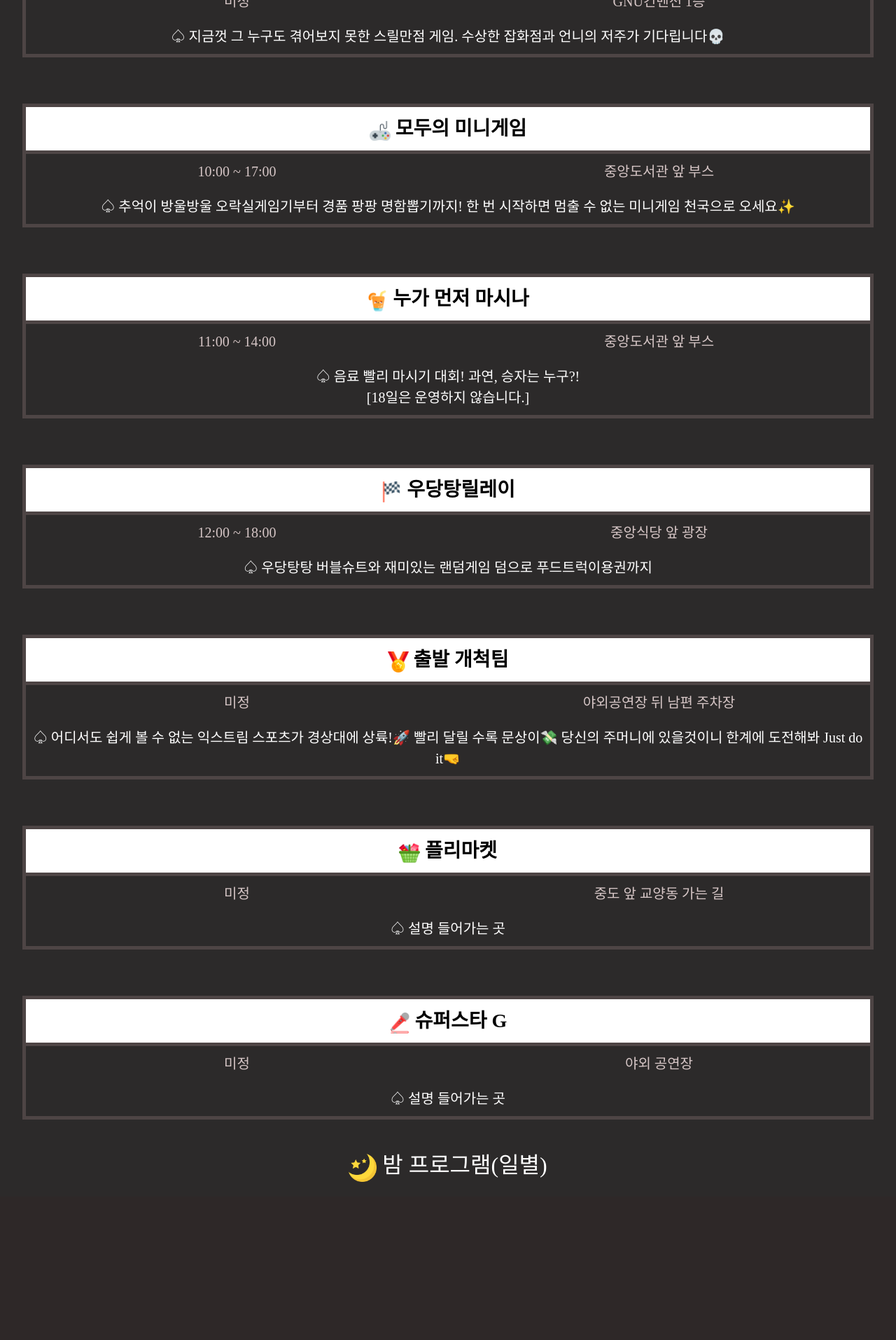
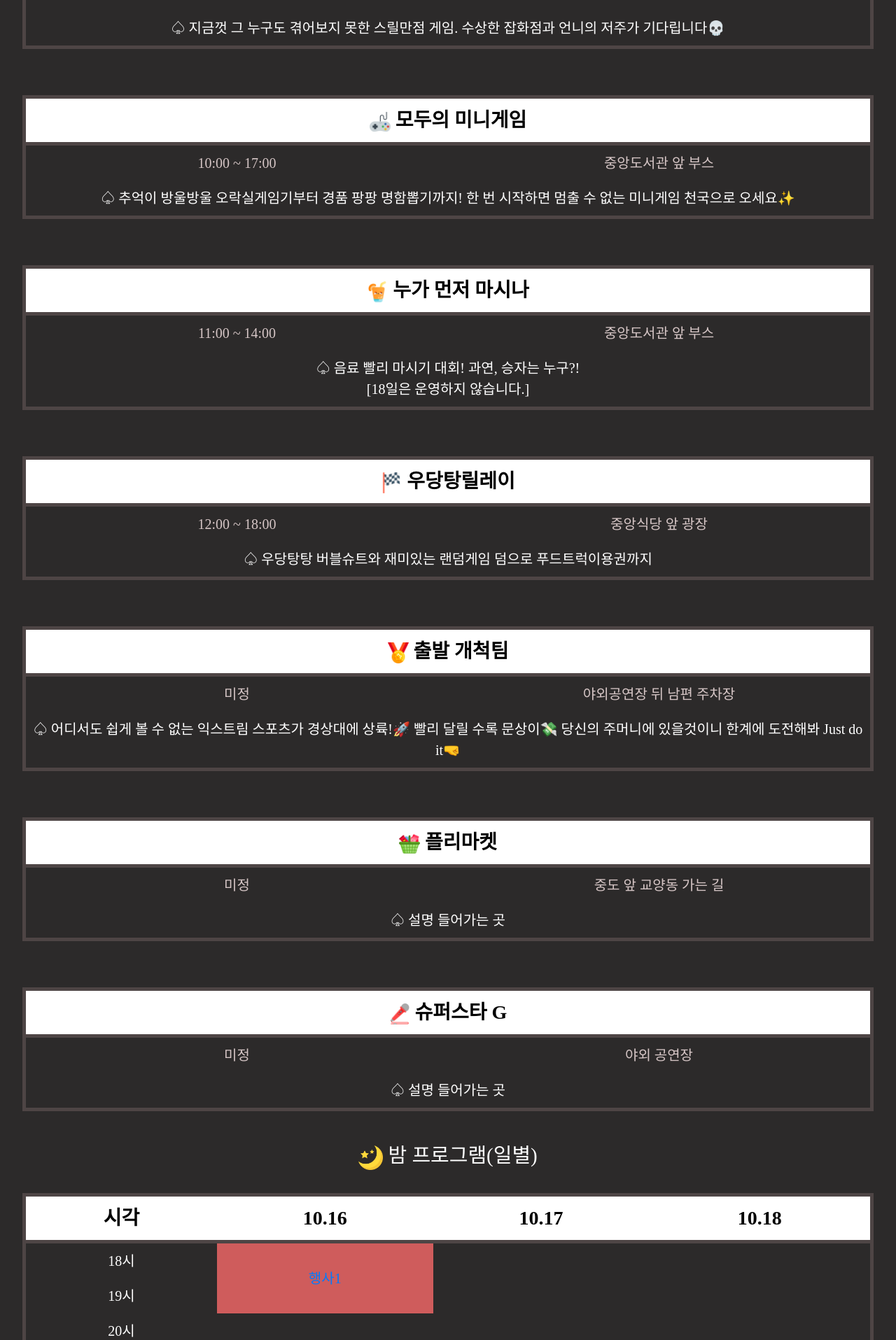
Before and after one commit to dahae0320/GNU_FestivalPage, a Django app: page /studentprogram/ in a window 1280 px wide. Shown: the part 1845-3760 px from the top of the page at 70% size. Before the commit the page ends 3534 px from the top, so only its background shows below. Run offline with Django 3.2, Linux system fonts and the light colour scheme; some libraries are stand-ins or nearby versions; some web fonts are replaced.

Commit message:
밤프로그램추가

```diff
--- a/festival/static/sc_style.css
+++ b/festival/static/sc_style.css
@@ -108,8 +108,8 @@ overflow(넘으면 스크롤)는 우선 설정하지 않는다. / 가운데를(
 }
 
 .flex_container>h2>#below_select{
-    width: 40px;
-    height: 40px;
+    width: 35px;
+    height: 35px;
 }
 
 .flex_container>table>thead>tr>.pgname>#stamp{
@@ -151,11 +151,12 @@ overflow(넘으면 스크롤)는 우선 설정하지 않는다. / 가운데를(
     height: 30px;
 }
 
-h2{
+.flex_container>h2{
     margin: 0px;
     text-align: center;
     color: white;
     font-family: 'HSBombaram';
+    font-size: 29px;
 
 }
 
@@ -211,3 +212,12 @@ td{
     text-decoration: bold;
     background-color: darkmagenta;
 }
+
+#sch1{
+    background-color: rgb(207, 92, 92);
+}
+
+#sch1>a:hover, :visited{
+    text-decoration: none;
+    color: white;
+}
--- a/festival/templates/sc_program.html
+++ b/festival/templates/sc_program.html
@@ -308,6 +308,65 @@
         <h2><img id="below_select" src="{% static 'moon.png' %}"> 밤 프로그램(일별)</h2>
     </div>
 
+    <div class="menu_flex_container">
+        <table>
+            <thead>
+                <tr>
+                    <th>시각</th>
+                    <th>10.16</th>
+                    <th>10.17</th>
+                    <th>10.18</th>
+                </tr>
+            </thead>
+            <tbody>
+                <tr>
+                    <td>18시</td>
+                    <td id="sch1" rowspan="2"><a href="#target-1">행사1</a></td>
+                    <td></td>
+                    <td></td>
+                </tr>
+                <tr>
+                    <td>19시</td>
+                    <td></td>
+                    <td></td>
+                </tr>
+                <tr>
+                    <td>20시</td>
+                    <td></td>
+                    <td></td>
+                    <td></td>
+                </tr>
+            </tbody>
+        </table>
+
+    </div>
+
+    <div id="target-1">
+        <div class="flex_container">
+            <!--<div class="flex_item_time">시간</div>
+            <div class="flex_item_contents">일정</div>-->
+            <table>
+                <!--<caption class="table_title">공통</caption>-->
+                <thead>
+                    <tr>
+                        <th colspan="2" class="pgname"><img id="stamp" src="{% static 'mic.png' %}"> 동아리 공연</th>
+                    </tr>
+                </thead>
+                <tbody>
+                    <tr>
+                        <td class="time">미정</td>
+                        <td class="place">야외 공연장</td>
+                    </tr>
+                    <tr>
+                        <td colspan="2">
+                            ♤ 순서
+                        </td>
+                    </tr>
+                </tbody>
+            </table>
+        </div>
+    </div>
+
     <script>
         jQuery(document).ready(function($) {
             $(".scroll").click(function(event){
```
